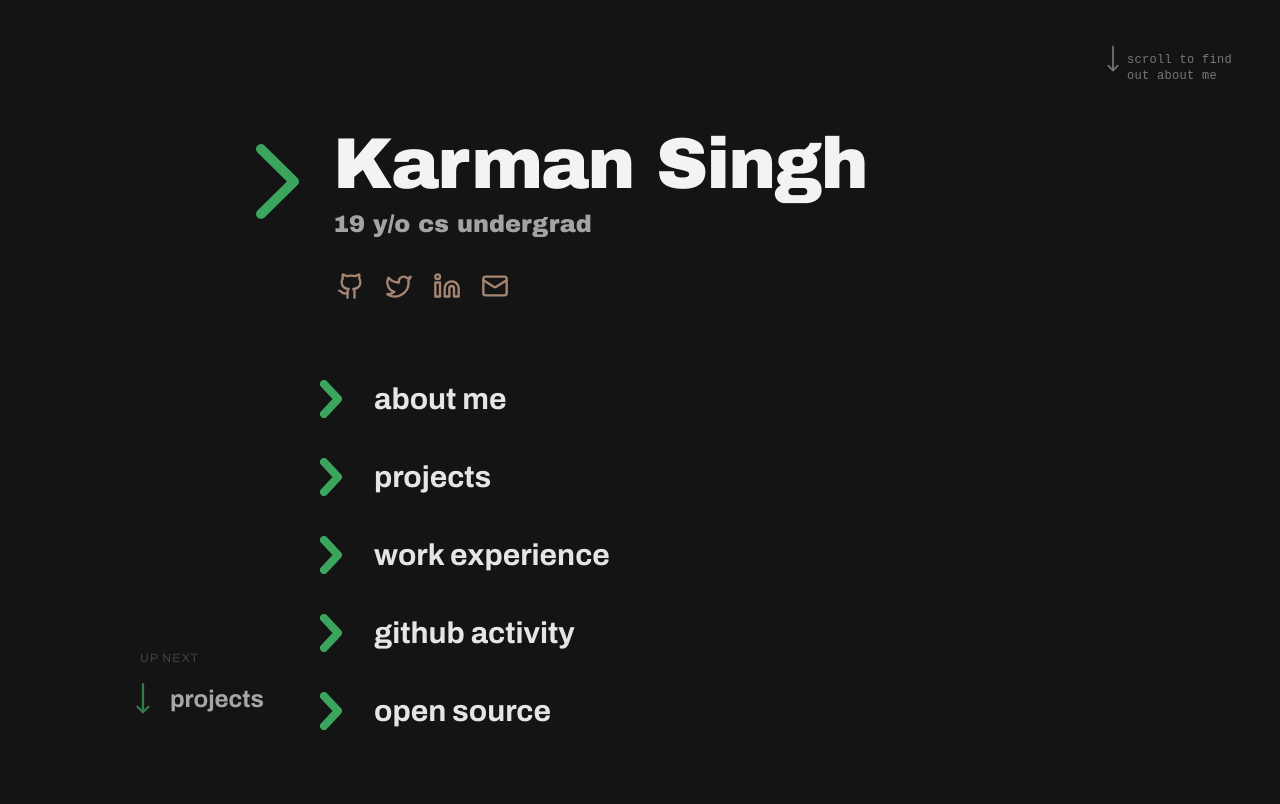
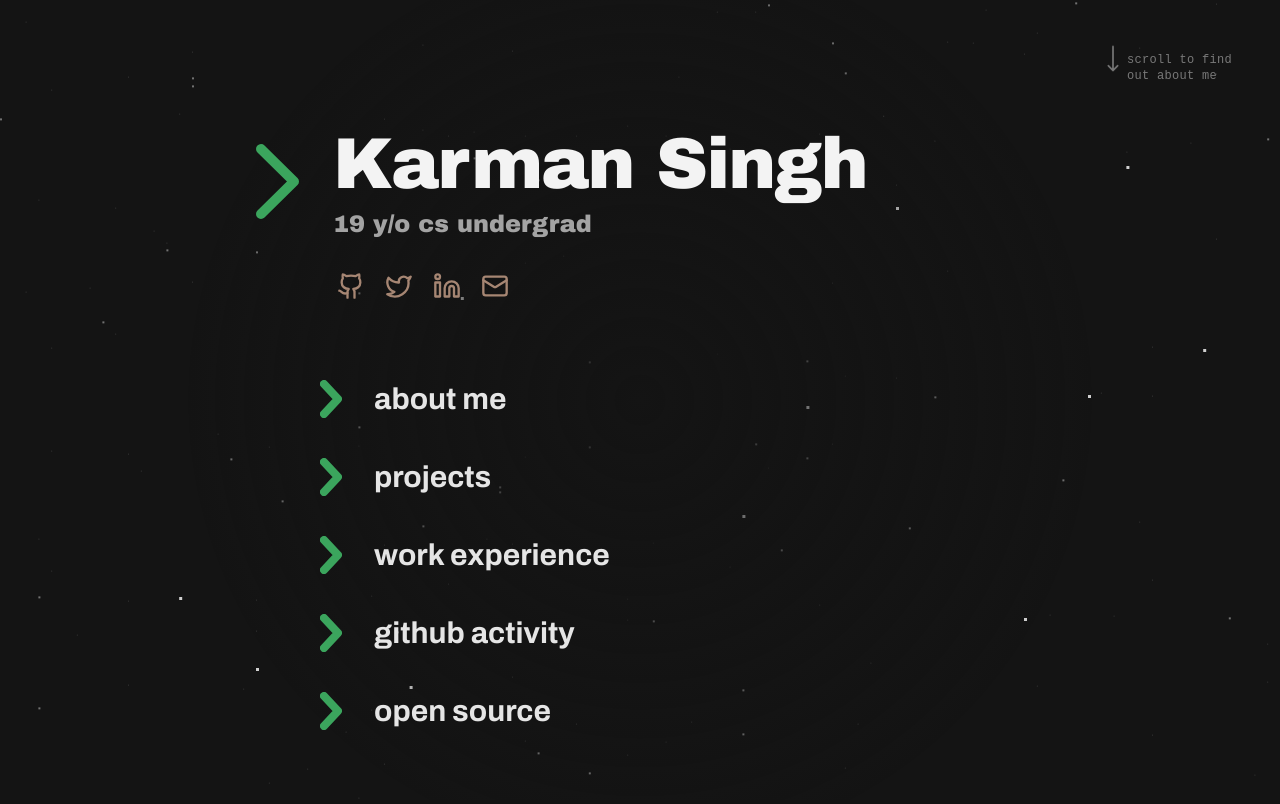
Before and after one commit to Karman-singh15/portfolio, a Next.js app: page / in a window 1280 px wide. Shown: the top 804 px of the page. Built offline with nearby package versions, Linux system fonts and the light colour scheme.

Commit message:
added space background

```diff
--- a/app/page.tsx
+++ b/app/page.tsx
@@ -4,11 +4,82 @@ import React, { useState, useEffect, useRef } from "react"
 import { Github, Twitter, Linkedin, Mail } from "lucide-react"
 import { motion, AnimatePresence, useScroll, useTransform, useMotionValueEvent } from "framer-motion"
 
+function Starfield() {
+  const [stars, setStars] = useState({ layer1: "", layer2: "", layer3: "" });
+
+  useEffect(() => {
+    const generateStars = (count: number, maxSpread: number) => {
+      let shadows = "";
+      for (let i = 0; i < count; i++) {
+        // distribute them randomly across a large vertical scrollable area (e.g. 5000px)
+        const x = Math.floor(Math.random() * 100);
+        const y = Math.floor(Math.random() * maxSpread);
+        shadows += `${x}vw ${y}px #FFF${i === count - 1 ? "" : ", "}`;
+      }
+      return shadows;
+    };
+
+    // Layer 1: Background (tiny, numerous, dim, moving slow)
+    // Layer 2: Midground (medium, fewer, normal, moving medium)
+    // Layer 3: Foreground (large, sparse, bright, moving fast)
+    setStars({
+      // 5000 is an arbitrary large height for them to wrap around if animated.
+      layer1: generateStars(400, 3000),
+      layer2: generateStars(150, 3000),
+      layer3: generateStars(50, 3000),
+    });
+  }, []);
+
+  if (!stars.layer1) return null;
+
+  return (
+    <div className="fixed inset-0 pointer-events-none z-[-1] overflow-hidden bg-[#141414]">
+      {/*
+        We use an absolute div that drifts upwards and repeats.
+        A clean way is to translateY iteratively using framer motion or CSS keyframes.
+      */}
+      <style suppressHydrationWarning>{`
+        @keyframes driftUp {
+          from { transform: translateY(0px); }
+          to { transform: translateY(-3000px); }
+        }
+        .star-layer {
+          width: 100%;
+          height: 3000px;
+          position: absolute;
+          top: 0; left: 0;
+          animation: driftUp linear infinite;
+        }
+        .l1 { box-shadow: ${stars.layer1}; width: 1px; height: 1px; opacity: 0.15; animation-duration: 150s; }
+        .l2 { box-shadow: ${stars.layer2}; width: 2px; height: 2px; opacity: 0.4; animation-duration: 90s; }
+        .l3 { box-shadow: ${stars.layer3}; width: 3px; height: 3px; opacity: 0.8; animation-duration: 40s; }
+
+        /* The ::after clones the starfield right below it to loop infinitely without tearing */
+        .l1::after { content: " "; position: absolute; top: 3000px; width: 1px; height: 1px; box-shadow: ${stars.layer1}; }
+        .l2::after { content: " "; position: absolute; top: 3000px; width: 2px; height: 2px; box-shadow: ${stars.layer2}; }
+        .l3::after { content: " "; position: absolute; top: 3000px; width: 3px; height: 3px; box-shadow: ${stars.layer3}; }
+
+        /* Dim the center of the screen to give a 3D tunnel effect */
+        .vignette-center {
+          position: absolute;
+          inset: 0;
+          background: radial-gradient(circle at center, rgba(20,20,20,0.8) 0%, rgba(20,20,20,0) 60%);
+          z-index: 10;
+        }
+      `}</style>
+      <div className="star-layer l1"></div>
+      <div className="star-layer l2"></div>
+      <div className="star-layer l3"></div>
+      <div className="vignette-center pointer-events-none"></div>
+    </div>
+  );
+}
+
 const sections = [
   {
     id: "about-me",
     title: "about me",
-    content: "Hi, I'm Karman. I love building things for the web and figuring out how complex systems work. In my free time I mostly procrastinate."
+    content: "Hi, I'm Karman. I love building things that interests me and figuring out how complex systems work. In my free time I mostly try not to procrastinate."
   },
   {
     id: "projects",
@@ -91,19 +162,6 @@ function MenuItem({ item, index, scrollYProgress, scrollToSection }: any) {
     return 1;
   });
 
-  // Dynamically shift the Title to the left when scaled to close the massive gap
-  // At 2.5x scale, shifting -25 locally moves it -62.5px visually, placing it exactly at the 72px offset where the description text waits.
-  const titleX = useTransform(scrollYProgress, (v: number) => {
-    const i = Math.min(Math.floor(v / 0.2), 4);
-    const localV = (v - i * 0.2) / 0.2;
-    if (i === index) {
-      if (localV < 0.2) return -(localV / 0.2) * 25;
-      if (localV > 0.8) return -25 + ((localV - 0.8) / 0.2) * 25;
-      return -25;
-    }
-    return 0;
-  });
-
   return (
     <motion.div
       ref={itemRef}
@@ -116,9 +174,9 @@ function MenuItem({ item, index, scrollYProgress, scrollToSection }: any) {
           <path d="M4 4L18 19L4 34" stroke="currentColor" strokeWidth="8" strokeLinecap="round" strokeLinejoin="round" />
         </svg>
       </motion.div>
-      <motion.span style={{ x: titleX }} className="text-xl md:text-3xl font-archivo font-bold text-[#e5e5e5] group-hover:text-white transition-colors">
+      <span className="text-xl md:text-3xl font-archivo font-bold text-[#e5e5e5] group-hover:text-white transition-colors">
         {item.title}
-      </motion.span>
+      </span>
     </motion.div>
   );
 }
@@ -156,12 +214,12 @@ function SectionDescription({ content, index, scrollYProgress }: any) {
       className="absolute top-0 left-0 w-full"
     >
       {/*
-        Alignment calculation update (per user mockup):
-        User wants the text aligned roughly with the gap between the chevron and the text, rather than the text itself.
-        Chevron container width when scaled = ~55px.
-        Setting padding to 72px aligns it just past the chevron in the empty space.
+        Alignment calculation update (aligning description directly with title "a"):
+        Desktop Title Left Position offset: scalable Chevron (w-[22px] * 0.6 shrink * 2.5x container) + Gap (gap-8: 32px * 2.5x) => 33px + 80px = ~113px
+        +15px adjustment based on browser bounding box tests to hit exact 'a' character edge = 135px.
+        Mobile Title Left Position offset: scalable Chevron (w-[16px] * 0.6 * 2.5x) + Gap (gap-5: 20px * 2.5x) => 24px + 50px = ~74px.
       */}
-      <p className="text-lg md:text-xl font-archivo text-neutral-400 leading-relaxed pr-8 pl-12 md:pl-[72px]">
+      <p className="text-lg md:text-xl font-archivo text-neutral-400 leading-relaxed pr-8 md:pr-12 pl-[74px] md:pl-[135px]">
         {content}
       </p>
     </motion.div>
@@ -215,7 +273,8 @@ export default function Portfolio() {
   const nextSection = activeIndex < sections.length - 1 ? sections[activeIndex + 1] : null;
 
   return (
-    <main className="bg-[#141414] text-[#e5e5e5] relative">
+    <main className="text-[#e5e5e5] relative text-shadow-sm min-h-screen">
+      <Starfield />
 
       {/* Hero Section Mega Scroll Spacer (Allows 7.5 full screen scrolls = 1500vh to slow things down) */}
       <div ref={heroRef} className="w-full h-[1500vh]">
@@ -297,7 +356,7 @@ export default function Portfolio() {
             {/* Absolute Description Text Layer */}
             {/* The active list item moves -220px Up relative to its container.
                 This block aligns perfectly underneath that resting spot. */}
-            <div className="absolute top-[120px] md:top-[180px] left-6 md:left-16 w-[250%] md:w-[150%] max-w-xl pointer-events-none">
+            <div className="absolute top-[120px] md:top-[180px] left-6 md:left-16 w-[calc(100vw-3rem)] sm:w-[150%] md:w-[150%] max-w-xl pointer-events-none">
               {sections.map((item, i) => (
                 <SectionDescription
                   key={i}
@@ -311,37 +370,6 @@ export default function Portfolio() {
           </div>
         </section>
       </div>
-
-      {/* Global Fixed Peeking Next Topic */}
-      <AnimatePresence mode="wait">
-        {nextSection && (
-          <motion.div
-            key={nextSection.id}
-            onClick={() => scrollToSection(activeIndex + 1)}
-            initial={{ opacity: 0, y: 30 }}
-            animate={{ opacity: 0.7, y: 0 }}
-            exit={{ opacity: 0, y: -20 }}
-            whileHover={{ opacity: 1, y: 0 }}
-            transition={{ duration: 0.5 }}
-            className="fixed bottom-12 md:bottom-20 left-8 md:left-[5.5rem] lg:left-[8.5rem] flex flex-col gap-2 cursor-pointer group origin-left z-50 text-left"
-          >
-            <p className="text-[10px] md:text-xs font-archivo text-neutral-500 mb-1 ml-1 opacity-70 tracking-widest uppercase text-left">
-              up next
-            </p>
-            <div className="flex items-center gap-4 md:gap-5 w-max">
-              <div className="text-[#3ba55d] shrink-0 transition-transform duration-300 group-hover:translate-y-1">
-                <svg width="18" height="42" viewBox="0 0 18 42" fill="none" xmlns="http://www.w3.org/2000/svg" className="w-[10px] md:w-[14px]">
-                  <path d="M9 2L9 38M9 38L2 31M9 38L16 31" stroke="currentColor" strokeWidth="3" strokeLinecap="round" strokeLinejoin="round" />
-                </svg>
-              </div>
-              <span className="text-lg md:text-2xl font-archivo font-bold text-[#e5e5e5] group-hover:text-white transition-colors">
-                {nextSection.title}
-              </span>
-            </div>
-          </motion.div>
-        )}
-      </AnimatePresence>
-
     </main>
   )
 }
```
